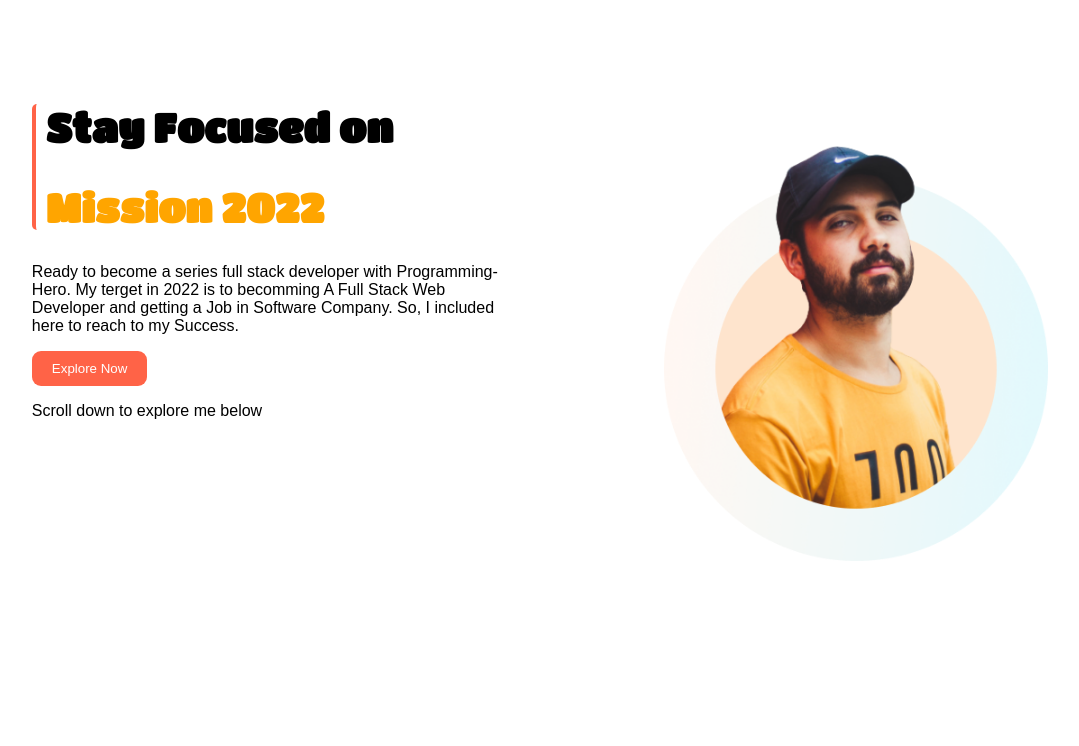
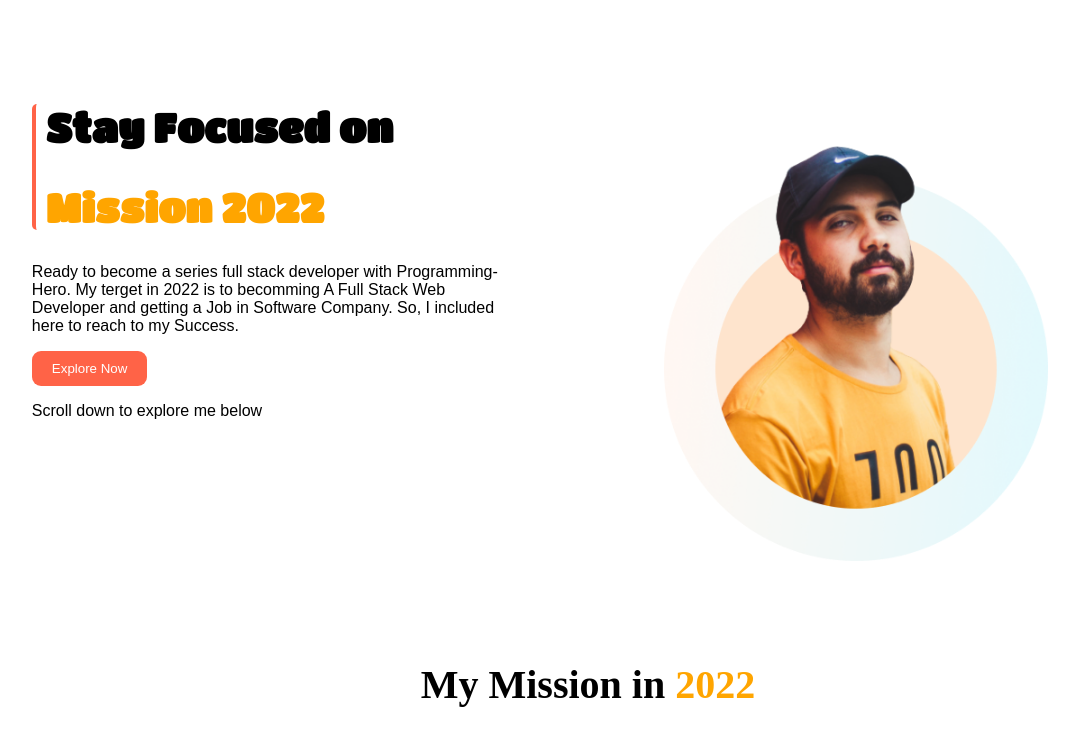
Before and after one commit to SumonsNote/assignment-01, a plain HTML site: page index.html in a window 1280 px wide. Shown: the whole page, without its empty margins (52-1131 px from the left). Drawn offline with Linux system fonts and the light colour scheme.

Commit message:
done f-section

```diff
--- a/index.html
+++ b/index.html
@@ -25,5 +25,8 @@
             <img src="./images/person/person-2.png" alt="">
         </div>
     </section>
+    <section class="second-section">
+        <h1 class="second-section-title">My Mission in <span class="second-section-title-number">2022</span></h1>
+    </section>
 </body>
 </html>
--- a/style.css
+++ b/style.css
@@ -9,7 +9,16 @@
     font-family: 'Titan One', cursive;
     font-size: 40px;
 }
+.second-section-title {
+    text-align: center;
+}
 .heading-title-02 {
+    color: orange;
+}
+.second-section-title {
+    font-size: 40px;
+}
+.second-section-title-number {
     color: orange;
 }
 .short-description-image img {
```
